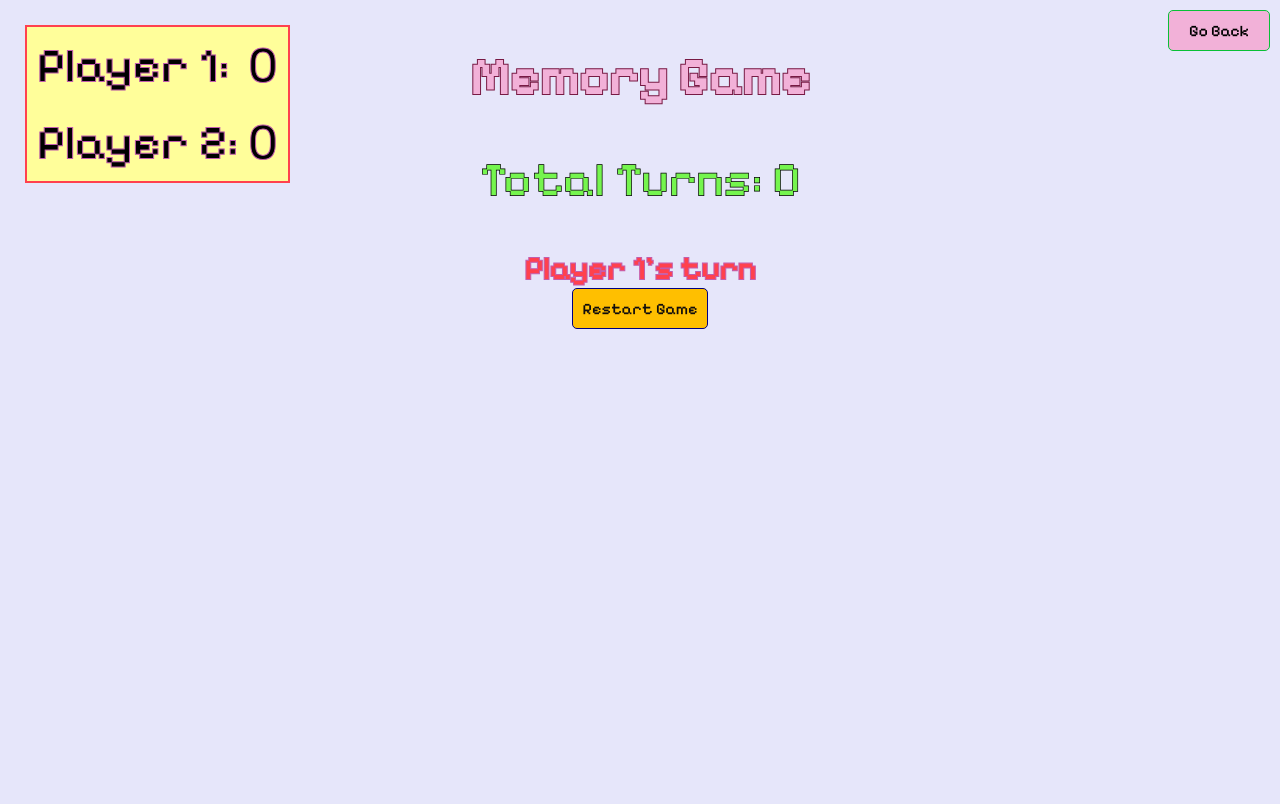
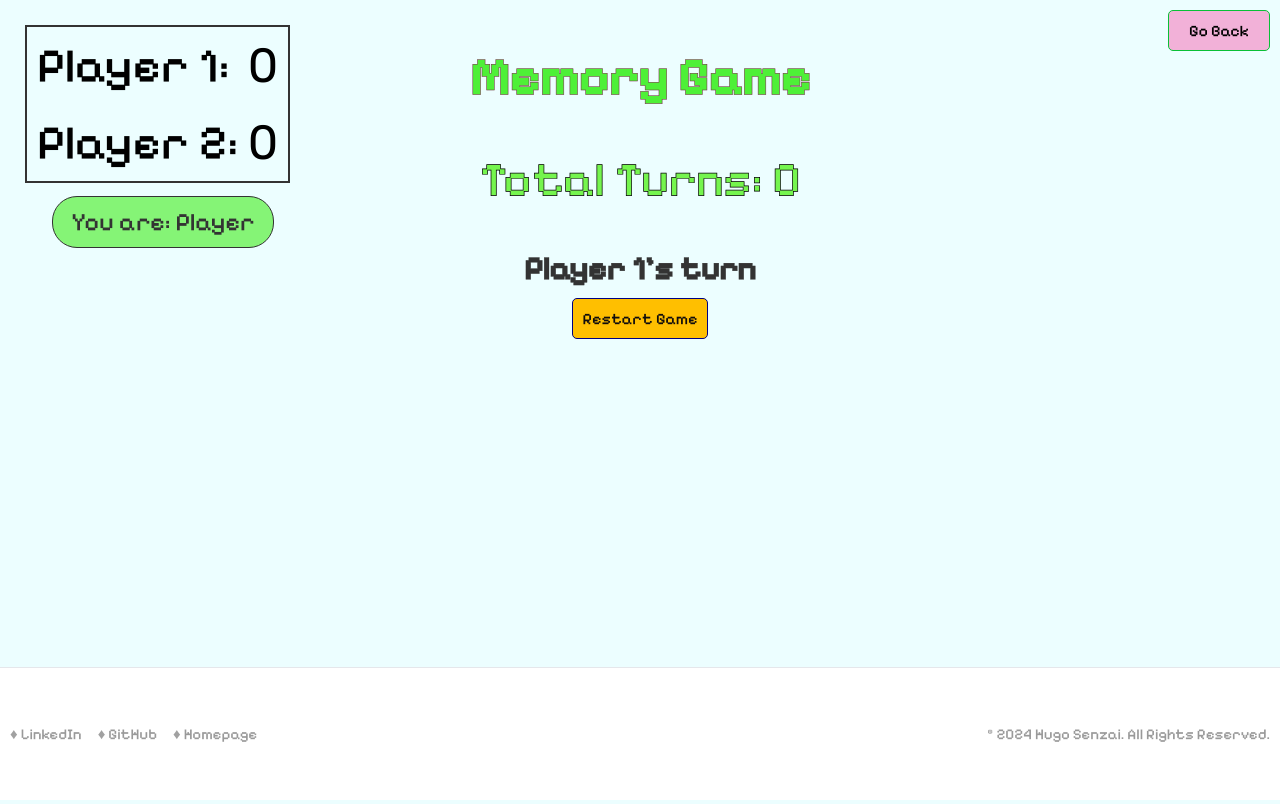
Before and after one commit to hyugo1/realtime-memorizingGame, a website: page web.html in a window 1280 px wide. Shown: the top 804 px of the page. Drawn offline with Linux system fonts and the light colour scheme.

Commit message:
fixed reset button, added about page.

```diff
--- /dev/null
+++ b/about.css
@@ -0,0 +1,131 @@
+/* about.css */
+html, body {
+    margin: 0;
+    padding: 0;
+    width: 100%;
+    height: 100%;
+    overflow-x: hidden;
+    box-sizing: border-box;
+    /* font-size: clamp(16px, 1.5vw, 25px); */
+}
+
+body {
+    /* font-family: 'Poppins', sans-serif; */
+    font-family: 'Rubik', sans-serif;
+    background-color: #282c34;
+    color: #ffffff;
+    display: flex;
+    flex-direction: column;
+    align-items: center;
+    min-height: 100vh;
+}
+
+*, *::before, *::after {
+    box-sizing: inherit;
+}
+
+.go-back-container {
+    width: 100%;
+    display: flex;
+    justify-content: center;
+    margin: 20px 0;
+}
+
+.go-back-button {
+    display: inline-block;
+    padding: 10px 20px;
+    font-size: 1rem;
+    color: #333333;
+    background-color: #61dafb;
+    text-decoration: none;
+    border-radius: 5px;
+    transition: background-color 0.3s ease;
+    border: 1.5px solid #09c036;
+}
+
+.go-back-button:hover {
+    background-color: #21a1f1;
+    border: 1.5px solid #09c036;
+}
+
+
+.about-container {
+    background-color: #3b3f4a;
+    border: 2px solid #61dafb;
+    border-radius: 10px;
+    padding: 30px;
+    /* width: calc(100% - 40px); */
+    /* max-width: 800px; */
+    width: clamp(300px, 1000px, 100vw);
+    font-size: clamp(13px, 1.5vw, 25px);
+    box-shadow: 0 0 15px rgba(0, 0, 0, 0.5);
+    margin-top: 20px;
+}
+
+h1, h2 {
+    font-family: 'Pixelify Sans', 'Poppins', sans-serif;
+    color: #61dafb;
+    text-align: center;
+}
+
+p, ul, li {
+    font-family: 'Poppins', sans-serif;
+    color: #dcdcdc;
+    line-height: 1.6;
+}
+
+ul {
+    list-style-type: none;
+    padding: 0;
+}
+
+li {
+    margin: 10px 0;
+}
+
+li::before {
+    content: "★ ";
+    color: #61dafb;
+}
+
+.footer {
+    padding: 2rem;
+    font-size: 15px;
+    color: #999;
+    background: #fff;
+    border-top: 1px solid #e5e7eb;
+    width: 100%;
+    text-align: center;
+    position: relative;
+    bottom: 0;
+}
+
+.footer a {
+    color: #999;
+    text-decoration: none;
+}
+
+.footer a:hover {
+    color: #000;
+}
+
+@media (min-width: 768px) {
+    .footer {
+        display: flex;
+        justify-content: space-between;
+    }
+
+    .md-flex {
+        display: flex;
+    }
+
+    .md-flex li + li {
+        margin-left: 16px;
+    }
+}
+
+.copyright {
+    align-self: center;
+    /* color:#999; */
+    color: rgb(216, 215, 215);
+}
--- a/web.css
+++ b/web.css
@@ -2,27 +2,30 @@ body {
     display: flex;
     flex-direction: column;
     align-items: center;
-    height: 100vh;
+    /* height: 100vh; */
+    min-height: 100vh;
     margin: 0;
-    background-color: #e6e6fa;
-    /* background-color: #6ed3cf; */
-    /* background-color: #94f0f1; */
+    background-color: #ecfeff;
+    overflow-x: hidden;
 }
+
 
 .title {
     font-size: 34px;
     font-family: 'Pixelify Sans';
     margin-top: 5px;
-    -webkit-text-stroke: 1px #781a44;
-    text-stroke: 1px #781a44;
-    color: #f2b1d8;
+    -webkit-text-stroke: 0.5px #781a44;
+    /* color: #f2b1d8; */
+    color: #4ef037;
 }
 
 .memory-game {
     display: grid;
-    grid-template-columns: repeat(8, 1fr);
-    gap: 16px;
+    /* grid-template-columns: repeat(auto-fill, minmax(100px, 1fr)); */
+    grid-template-columns: repeat(8, minmax(100px, 1fr));
+    gap: 1rem;
     margin-bottom: 10px;
+    margin-top: 10px;
     width: 800px;
     height: 550px;
 }
@@ -37,11 +40,8 @@ body {
     font-size: 3em;
     /* font-family: 'Rubik', sans-serif; */
     font-family: 'Pixelify Sans';
-    border: 2px solid #ff414e;
+    border: 2px solid #333333;
     min-height: 100px;
-    background-color: #fffe9a;
-    -webkit-text-stroke: 1px #c25dad;
-    text-stroke: 1px #c25dad;
     /* text-align: center; */
 }
 
@@ -63,33 +63,61 @@ body {
 }
 
 .player.current {
-    /* background-color: #ffd555; */
-    /* border: 2px solid rgb(255, 209, 72); */
-    /* background-color: #beef00; */
-    background-color: #fffdd0;
+    background-color: #80eef4;
     border: 2px solid #ff414e;
-    /* font-family: 'Rubik', sans-serif; */
-    font-family: 'Pixelify Sans';
     font-size: 3rem;
     width: 100%;
-    -webkit-text-stroke: 1px #c25dad;
-    text-stroke: 1px #c25dad;
 
 }
 .player.current .score {
-    /* font-family: 'Pixelify Sans'; */
     width: 50px;
+}
+
+@keyframes scoreAnimation {
+    0% { transform: scale(1); }
+    50% { transform: scale(1.3); }
+    100% { transform: scale(1); }
+}
+
+.score-animation {
+    animation: scoreAnimation 0.8s ease-in-out;
+}
+
+.player-info {
+    border: 1px solid #333333;
+    border-radius: 25px;
+    font-family: 'Pixelify Sans';
+    max-width: 300px;
+    min-width: 200px;
+    position: absolute;
+    top: 110%;
+    left: 25px;
+    background-color: #85f476;
+    padding: 10px;
+    text-align: center;
+}
+
+.player-info p {
+    font-size: 25px;
+    color: #333333;
+    margin: 0;
+}
+
+.player-info #player-number {
+    font-weight: bold;
+    /* color: #007bff; */
 }
 
 .turn-message {
     font-size: 2rem;
     font-family: 'Pixelify Sans';
-    color: #ff414e;
+    /* color: #5af1ff; */
+    color: #333333;
     margin-top: 10px;
     text-align: center;
     font-weight: bold;
-    -webkit-text-stroke: 1px #c25dad;
-    text-stroke: 1px #c25dad;
+    -webkit-text-stroke: 0.3px #333333;
+    margin-bottom: 10px;
 }
 
 
@@ -254,10 +282,20 @@ body {
     border: 1.5px solid #09c036;
 }
 
-.game-container {
+/* .game-container {
     display: flex;
     flex-direction: column;
     align-items: center;
+} */
+.game-container {
+    flex: 1;
+    display: flex;
+    flex-direction: column;
+    align-items: center;
+    justify-content: center;
+    width: 100%;
+    padding-bottom: 100px;
+    box-sizing: border-box;
 }
 
 .header-container {
@@ -267,7 +305,6 @@ body {
 }
 
 #turn-counter {
-    /* font-family: 'Pixelify Sans'; */
     font-family: 'Pixelify Sans';
     font-size: 3rem;
     color:#75f54e;
@@ -289,3 +326,63 @@ body {
       transform: translateY(-10px);
     }
   }
+
+  li {
+    margin: 10px 0;
+    margin-left: 10px;
+}
+
+li::before {
+    content: "♦ ";
+    color: #a1a1a1;
+}
+
+ul {
+    list-style-type: none;
+    padding: 0;
+}
+  *, *::before, *::after {
+    box-sizing: inherit;
+}
+
+  .footer {
+    position: fixed;
+    bottom: 0;
+    width: 100%;
+    background: #fff;
+    text-align: center;
+    padding: 2rem;
+    font-size: 15px;
+    color: #999;
+    border-top: 1px solid #e5e7eb;
+    font-family: 'Pixelify Sans';
+}
+
+.footer a {
+    color: #999;
+    text-decoration: none;
+}
+
+.footer a:hover {
+    color: #000;
+}
+
+@media (min-width: 768px) {
+    .footer {
+        display: flex;
+        justify-content: space-between;
+    }
+
+    .md-flex {
+        display: flex;
+    }
+
+    .md-flex li + li {
+        margin-left: 16px;
+    }
+}
+
+.copyright {
+    align-self: center;
+    margin-right: 10px;
+}
--- a/web.html
+++ b/web.html
@@ -22,18 +22,33 @@
                 <span>Player 2: </span>
                 <span class="score" id="player2-score">0</span>
             </div>
+            <div class="player-info">
+                <p id="player-info-message">You are: Player <span id="player-number"></span></p>
+            </div>
         </div>
+
+
         <div id="turn-counter">Total Turns: 0</div>
         <div id="turn-message" class="turn-message">Player 1's turn</div>
     </div>
     <div class="game-container">
         <button id="restart-button">Restart Game</button>
         <a href="webMenu.html" class="go-back-button">Go Back</a>
-        <div class="memory-game"></div>
+        <div class="memory-game">
+        </div>
         <div class="game-over-message">
             <p id="winner-message"></p>
         </div>
     </div>
+    <footer class="footer">
+        <ul class="md-flex">
+            <li><a href="https://www.linkedin.com/in/hyugo-senzai target="_blank">LinkedIn</a></li>
+            <li><a href="https://github.com/hyugo1" target="_blank">GitHub</a></li>
+            <li><a href="https://www.hugosenzai.com" target="_blank">Homepage</a></li>
+        </ul>
+        <p class="copyright">© 2024 Hugo Senzai. All Rights Reserved.</p>
+    </footer>
+
     <script src="web.js"></script>
 </body>
 </html>
--- a/webMenu.css
+++ b/webMenu.css
@@ -1,6 +1,25 @@
+/* webMenu.css */
+html, body {
+    margin: 0;
+    padding: 0;
+    width: 100%;
+    height: 100%;
+    overflow-x: hidden;
+    box-sizing: border-box;
+}
+
 body {
-    /* background-color: #f3e5c7; */
+    font-family: 'Pixelify Sans', 'Poppins', sans-serif;
     background-color: #e6e6fa;
+    display: flex;
+    flex-direction: column;
+    align-items: center;
+    justify-content: space-between;
+    min-height: 100vh;
+}
+
+*, *::before, *::after {
+    box-sizing: inherit;
 }
 
 .menu {
@@ -8,19 +27,16 @@ body {
     flex-direction: column;
     align-items: center;
     justify-content: center;
-    height: 100vh;
-    /* background-color: #f3e5c7; */
+    width: 100%;
+    padding: 20px;
     background-color: #e6e6fa;
 }
 
 .menu .title {
     font-family: 'Pixelify Sans';
     font-size: 6rem;
-    /* color: #333; */
-    /* color:#beef00; */
     color: #f2b1d8;
     -webkit-text-stroke: 2px rgb(0, 0, 0);
-    text-stroke: 2px #781a44;
 }
 
 .menu a {
@@ -33,6 +49,8 @@ body {
     font-family: 'Hind Siliguri', sans-serif;
     border: 2px solid rgb(18, 17, 22);
     font-size: 1em;
+    margin: 10px 0;
+    /* margin-top: 2rem; */
 }
 
 .menu a:hover {
@@ -65,3 +83,65 @@ body {
         transform: translate(0, 0);
     }
 }
+
+li {
+    margin: 3px 0;
+}
+
+li::before {
+    content: "♦ ";
+    color: #a1a1a1;
+}
+
+ul {
+    list-style-type: none;
+    padding: 0;
+}
+
+*, *::before, *::after {
+    box-sizing: inherit;
+}
+
+.footer {
+    padding: 2rem;
+    font-size: 15px;
+    color: #999;
+    background: #fff;
+    border-top: 1px solid #e5e7eb;
+    width: 100%;
+    text-align: center;
+    position: relative;
+    bottom: 0;
+}
+
+.footer a {
+    color: #999;
+    text-decoration: none;
+}
+
+.footer a:hover {
+    color: #000;
+}
+
+@media (min-width: 768px) {
+    .footer {
+        display: flex;
+        justify-content: space-between;
+    }
+
+    .md-flex {
+        display: flex;
+    }
+
+    .md-flex li + li {
+        margin-left: 16px;
+    }
+}
+
+.copyright {
+    align-self: center;
+}
+
+.copyright::before {
+    color: #a1a1a1;
+}
```
Also changed, not shown: about.html (added, +57 -0 lines), server.js (+11 -13 lines), web.js (+62 -29 lines), webMenu.html (+11 -11 lines).
